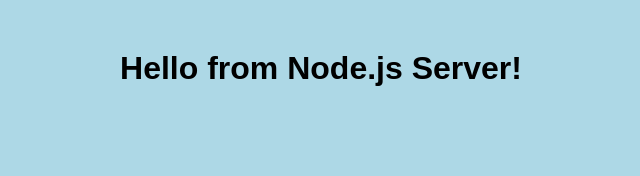
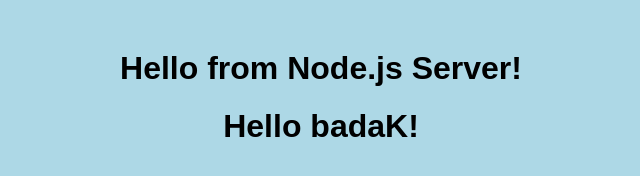
Before and after one commit to pratikwayal01/simple-webserver, a website: page public/index.html in a window 1280 px wide. Shown: the whole page, without its empty margins (319-959 px from the left). Drawn offline with Linux system fonts and the light colour scheme.

Commit message:
Add greeting for badaK in index.html

```diff
--- a/public/index.html
+++ b/public/index.html
@@ -7,6 +7,8 @@
 </head>
 <body>
     <h1>Hello from Node.js Server!</h1>
+    <h1>Hello badaK!</h1>
+
     <script src="script.js"></script>
 </body>
 </html>
```
